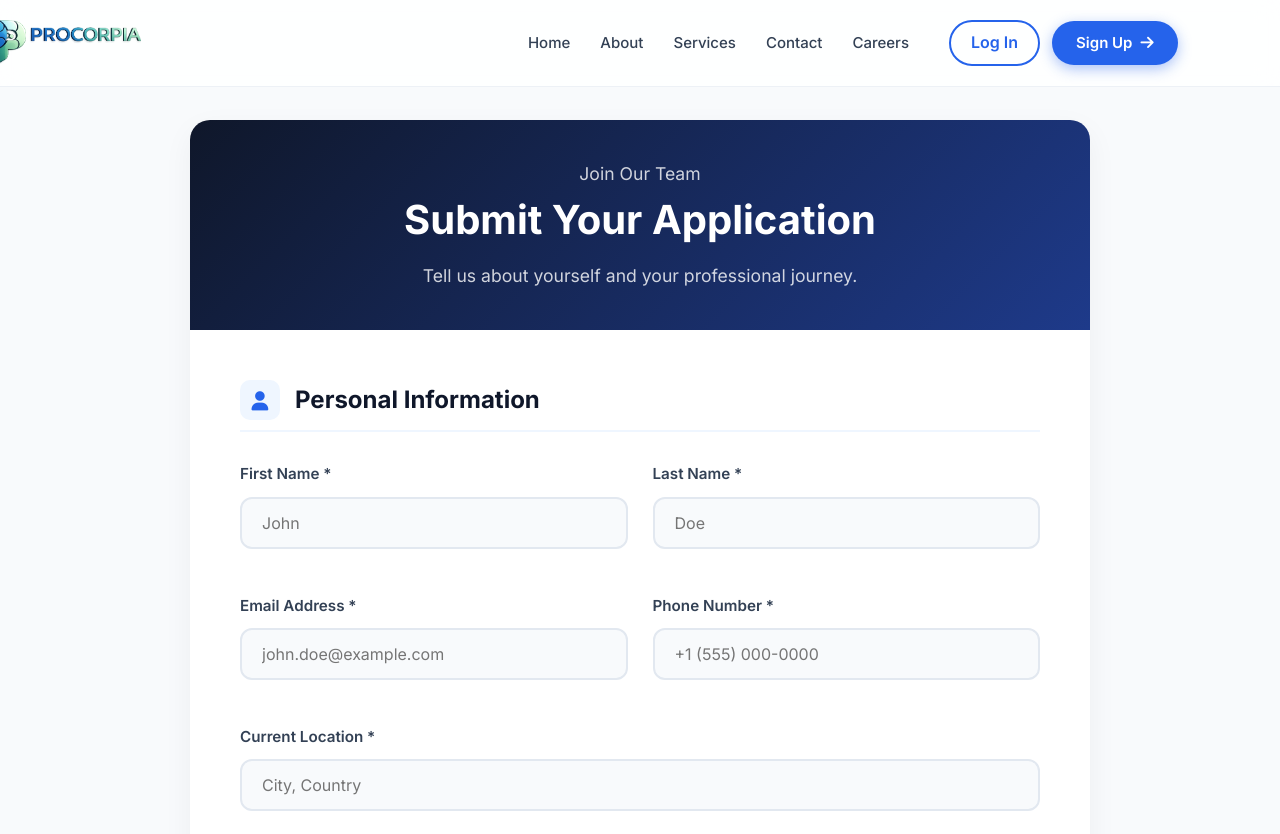
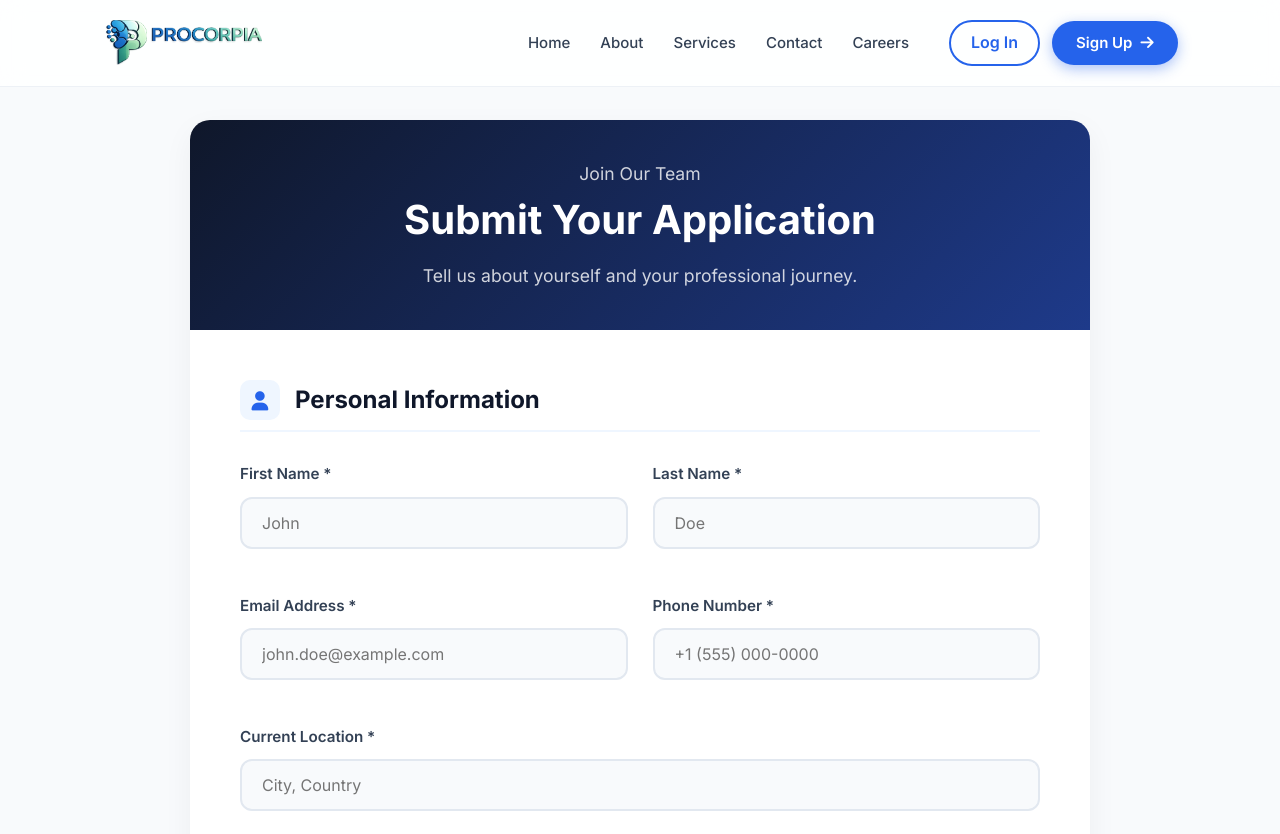
Before and after one commit to deepanshuarya75way/assessment-paras-rathore-Procorpia-Website, a plain HTML site: page new website/Frontend/ApplicationForm.html in a window 1280 px wide. Shown: the top 834 px of the page. Drawn offline with Linux system fonts and the light colour scheme.

```diff
--- a/new website/Frontend/ApplicationForm.html
+++ b/new website/Frontend/ApplicationForm.html
@@ -178,7 +178,7 @@
     <!-- ================= HEADER ================= -->
     <header id="header">
         <div class="logo"><img src="Images/Procorpia logo.png" alt="Procorpia Logo" class="logo-img"
-                style="max-height: 50px; width: auto; margin-left: -120px;"></div>
+                style="width: 400px; height: 45px;object-fit: contain; display: block; margin-left: -120px;"></div>
         <div class="menu-toggle" id="mobile-menu">
             <i class="fas fa-bars"></i>
         </div>
```
